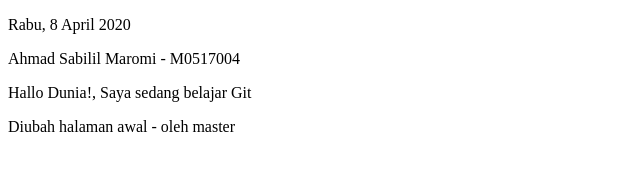
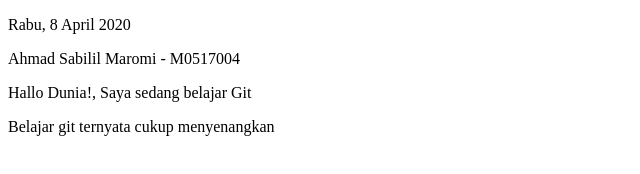
Before and after one commit to asaromi/PRAK2RPL, a plain HTML site: page index.html in a window 1280 px wide. Shown: the full height of the page, 0-640 px from the left. Drawn offline with Linux system fonts and the light colour scheme.

Commit message:
Revert "new"
This reverts commit 5bd7b6fdc8d6de343ff858a784da6e24a2322884.

```diff
--- a/index.html
+++ b/index.html
@@ -7,6 +7,6 @@
         <p>Rabu, 8 April 2020</p>
         <p>Ahmad Sabilil Maromi - M0517004</p>
         <p>Hallo Dunia!, Saya sedang belajar Git</p>
-        <p>Diubah halaman awal - oleh master</p>
+        <p>Belajar git ternyata cukup menyenangkan</p>
     </body>
 </html>
```
